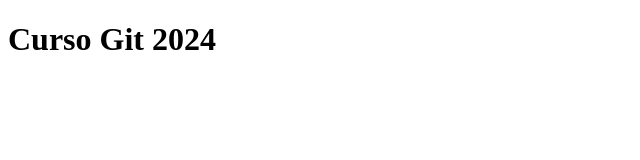
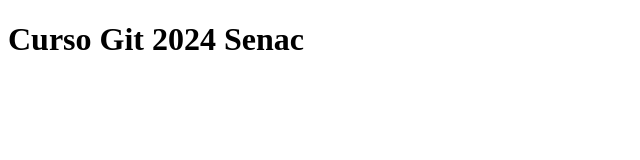
Before and after one commit to loripadovan/curso-git-1-, a plain HTML site: page index.html in a window 1280 px wide. Shown: the whole page, without its empty margins (0-640 px from the left). Drawn offline with Linux system fonts and the light colour scheme.

Commit message:
segunda alteracao

```diff
--- a/index.html
+++ b/index.html
@@ -7,6 +7,6 @@
     <title>Mini curso git</title>
 </head>
 <body>
-    <h1>Curso Git 2024</h1>
+    <h1>Curso Git 2024 Senac</h1>
 </body>
 </html>
```
